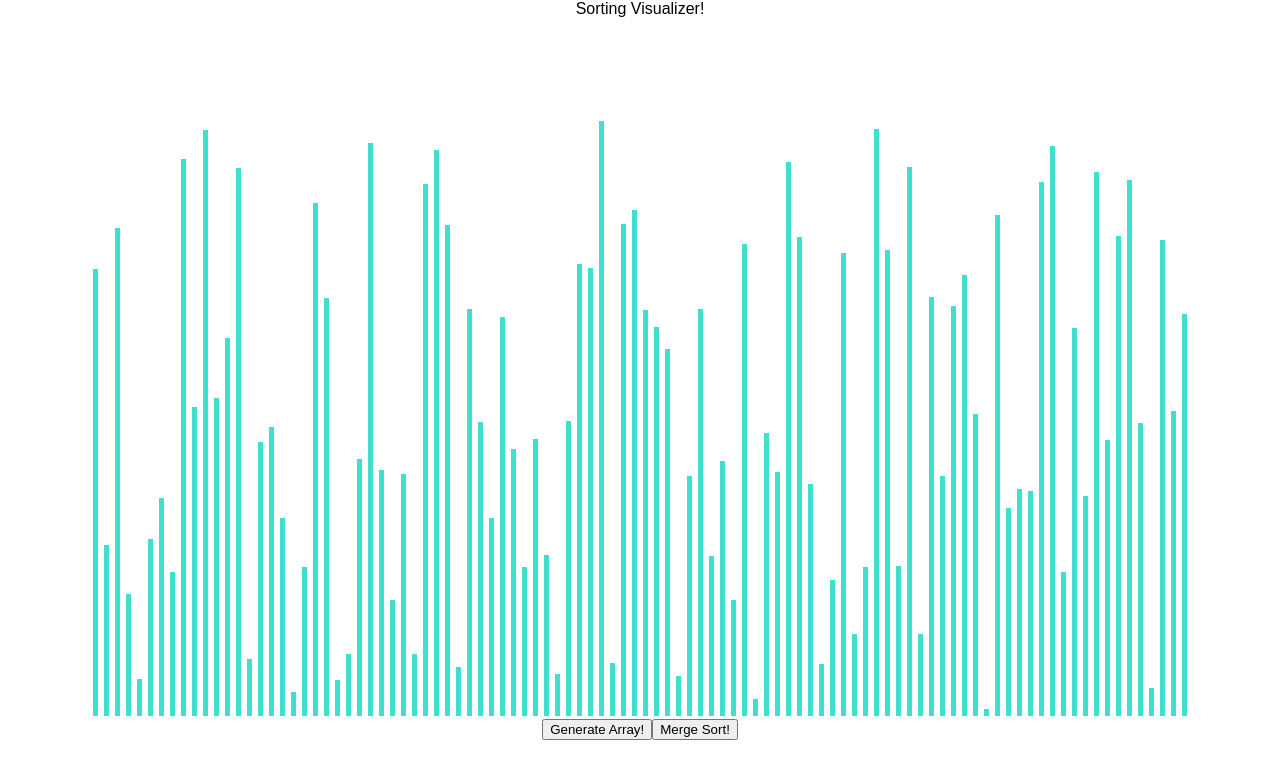
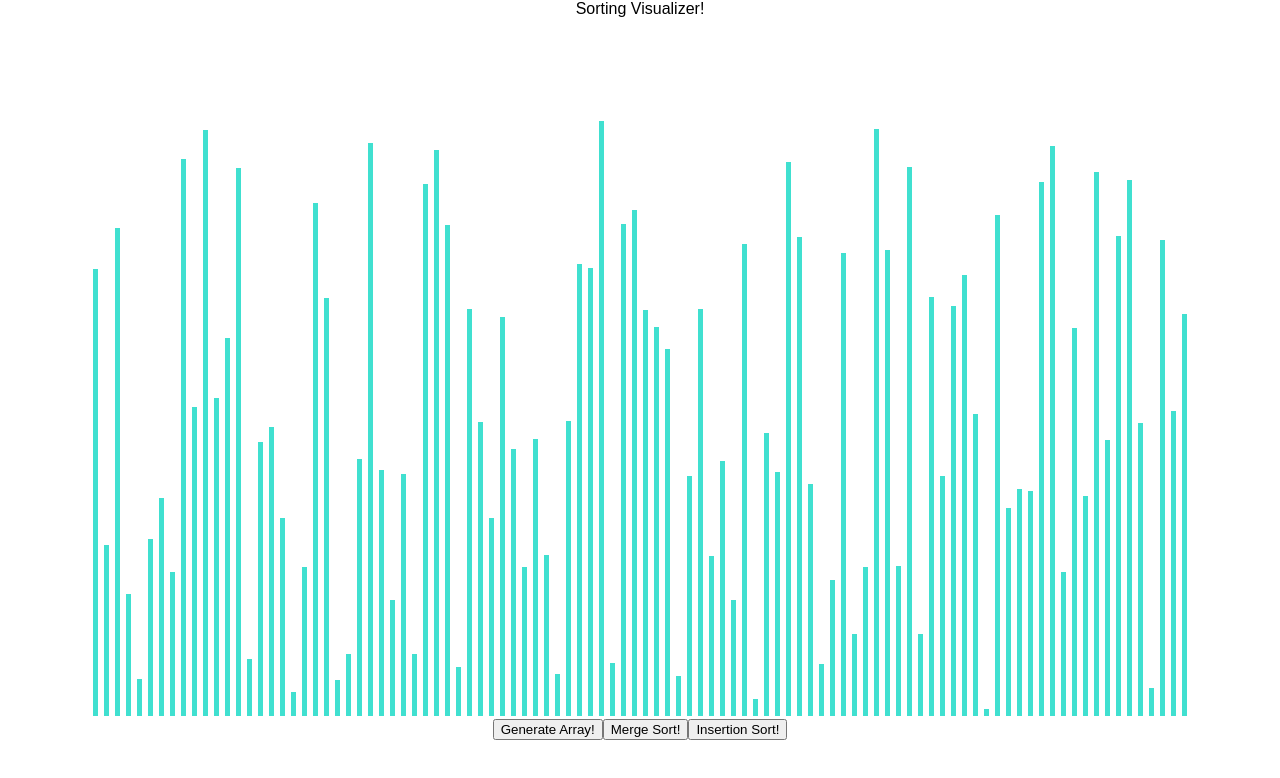
Before and after one commit to umawani/VisualSorting, a React (Create React App) app in the folder sorting_visual/: page / in a window 1280 px wide. Shown: the top 778 px of the page. Built offline with nearby package versions, Linux system fonts and the light colour scheme.

Commit message:
Working Insertion Sort animations

```diff
--- a/sorting_visual/src/SortingAlgorithms/InsertionSort.js
+++ b/sorting_visual/src/SortingAlgorithms/InsertionSort.js
@@ -1,19 +1,37 @@
 export function getInsertionSortAnimations(array){
+  const animations = []
   for(let i = 0; i < array.length; i++){
+    animations.push({"frontier" : i});
     for(let j = i; j > 0; j--){
+      animations.push({"compare" : j});
+      animations.push({"compare" : j - 1});
       if(array[j] < array[j - 1]){
-        swap(array, j, j - 1);
+        swap(array, j, j - 1, animations);
       }
       else{
+        animations.push({"normal" : j});
+        animations.push({"normal" : j - 1});
+        if(j === i){
+          animations.push({"frontier" : i});
+        }
         break;
       }
+      animations.push({"normal" : j});
+      animations.push({"normal" : j - 1});
+      if(j === i){
+        animations.push({"frontier" : i});
+      }
     }
+
   }
-  return array;
+  animations.push({"normal" : array.length - 1});
+  return animations;
 }
 
-function swap(array, indexOne, indexTwo){
+function swap(array, indexOne, indexTwo, animations){
   let temp = array[indexTwo];
+  animations.push({"swap" : [indexTwo, array[indexOne]]});
   array[indexTwo] = array[indexOne];
+  animations.push({"swap" : [indexOne, temp]});
   array[indexOne] = temp;
 }
--- a/sorting_visual/src/SortingAlgorithms/MergeSort.js
+++ b/sorting_visual/src/SortingAlgorithms/MergeSort.js
@@ -6,7 +6,6 @@ export function getMergeSortAnimations(array){
 }
 
 function mergeSortHelper(mainArray, startIdx, endIdx, auxArray, animations){
-
   if(startIdx === endIdx){
     return;
   }
--- a/sorting_visual/src/SortingVisualizer/SortingVisualizer.jsx
+++ b/sorting_visual/src/SortingVisualizer/SortingVisualizer.jsx
@@ -1,6 +1,7 @@
 import React from 'react';
 import './SortingVisualizer.css';
 import {getMergeSortAnimations} from '../SortingAlgorithms/MergeSort.js'
+import {getInsertionSortAnimations} from '../SortingAlgorithms/InsertionSort.js'
 
 
 export default class SortingVisualizer extends React.Component {
@@ -30,8 +31,9 @@ export default class SortingVisualizer extends React.Component {
     let aux = this.state.array.slice();
     let final = this.state.array.slice();
     const animations = getMergeSortAnimations(aux);
+    const arrayBars = document.getElementsByClassName('array-bar');
     for(let i = 0; i < animations.length; i++){
-      const arrayBars = document.getElementsByClassName('array-bar');
+
       const isColorChange = i % 3 !== 2;
       if(isColorChange){
         const [barOneIndx, barTwoIndx] = animations[i];
@@ -52,6 +54,36 @@ export default class SortingVisualizer extends React.Component {
       }
     }
   }
+
+  insertionSort(){
+    let aux = this.state.array.slice();
+    const animations = getInsertionSortAnimations(this.state.array.slice());
+    const arrayBars = document.getElementsByClassName('array-bar');
+    for(let  i = 0; i < animations.length; i++){
+      if("swap" in animations[i]){
+        setTimeout(() => {
+        aux[animations[i]["swap"][0]] =animations[i]["swap"][1];
+        this.setState({array : aux});
+      }, i * 1);
+      }
+      else if("frontier" in animations[i]){
+        setTimeout(() => {
+          arrayBars[animations[i]["frontier"]].style.backgroundColor = 'LightGreen';
+        },i * 1);
+      }
+      else if("normal" in animations[i]){
+        setTimeout(() => {
+          arrayBars[animations[i]["normal"]].style.backgroundColor = 'turquoise';
+        },i * 1);
+      }
+      else{
+        setTimeout(() => {
+          arrayBars[animations[i]["compare"]].style.backgroundColor = 'red';
+        },i * 1);
+      }
+    }
+  }
+
 
   componentDidUpdate(prevProps, prevState) {
     Object.entries(this.props).forEach(([key, val]) =>
@@ -94,6 +126,9 @@ export default class SortingVisualizer extends React.Component {
           {() => this.state.processing ? console.log("in process") :
             (this.setState({processing : true, checked : false} ,
             () => this.mergeSort()))}> Merge Sort! </button>
+          <button onClick= {() => this.state.processing ? console.log("in process") :
+            (this.setState({processing : true, checked : false} ,
+            () => this.insertionSort()))}> Insertion Sort! </button>
         </div>
       </div>
     );
@@ -131,7 +166,7 @@ function testAlgorithm(){
   let i = 0;
   while(i < 100){
     let random = generateRandomArray();
-    toCheck = getMergeSortAnimations(random);
+    toCheck = getInsertionSortAnimations(random);
     console.log(checkSorted(toCheck));
     i++;
   }
```
